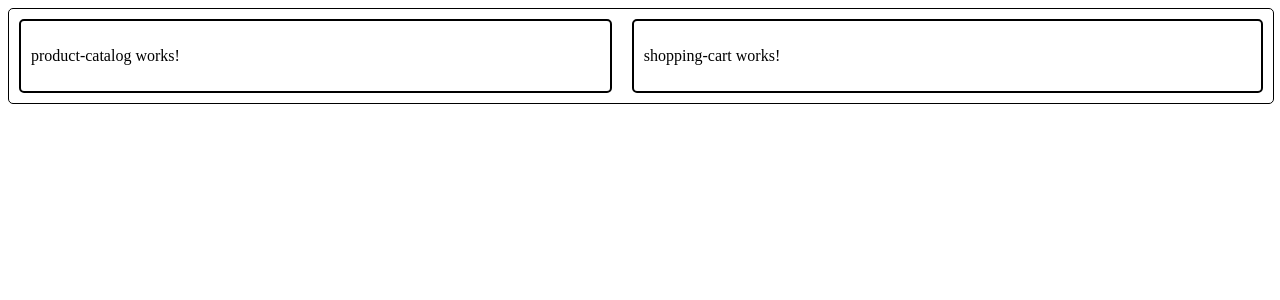
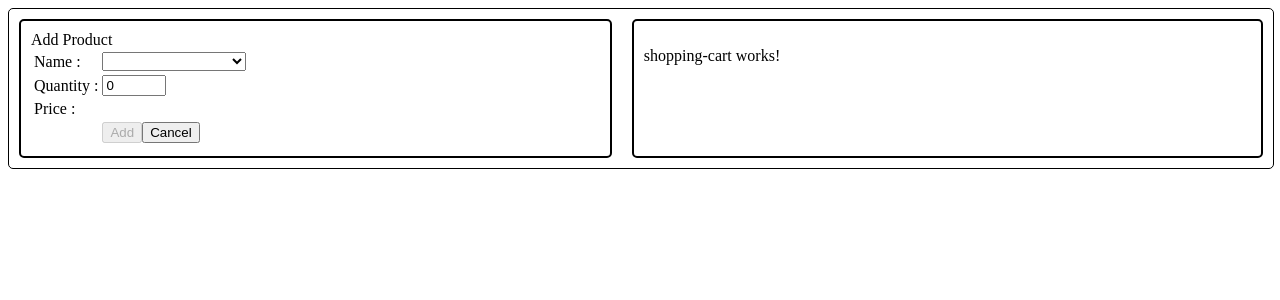
Before and after one commit to nayakam/amp-frontend-test-ts, an Angular app: page / in a window 1280 px wide. Shown: the top 300 px of the page. Built offline with nearby package versions, Linux system fonts and the light colour scheme.

Commit message:
product catalog component implemented unit test broken. Need to check

```diff
--- a/src/app/core/product-catalog.service.ts
+++ b/src/app/core/product-catalog.service.ts
@@ -1,9 +1,6 @@
 import {Injectable} from '@angular/core';
 import {Product} from '../models/product';
 import {Observable, of} from 'rxjs';
-import {delay} from 'rxjs/operators';
-
-const FETCH_LATENCY = 500;
 
 const PRODUCT_CATALOG: Product[] = [
   {id: 1, name: 'Bread', price: 4.90},
@@ -24,12 +21,12 @@ export class ProductCatalogService {
   }
 
   getProductCatalog(): Observable<Product[]> {
-    return of(PRODUCT_CATALOG).pipe(delay(FETCH_LATENCY));
+    return of(PRODUCT_CATALOG);
   }
 
   getProductCatalogById(id: number): Observable<Product> {
     // TODO : Validate input parameter
     const product: Product = PRODUCT_CATALOG.find(p => p.id === id);
-    return of(product).pipe(delay(FETCH_LATENCY));
+    return of(product);
   }
 }
--- a/src/app/shopping/product-catalog/product-catalog.component.html
+++ b/src/app/shopping/product-catalog/product-catalog.component.html
@@ -1 +1,35 @@
-<p>product-catalog works!</p>
+<ng-container>
+  <div class="component-header">
+    <div>Add Product</div>
+  </div>
+
+  <table>
+    <tr>
+      <td> Name :</td>
+      <td>
+        <select [(ngModel)]="selectedProductId" (change)="onProductSelectionChange($event.target.value)">
+          <option *ngFor="let product of ( productCatalog)"
+                  [value]="product.id"> {{product.name}} </option>
+        </select>
+      </td>
+    </tr>
+
+    <tr>
+      <td>Quantity :</td>
+      <td><input type="number" min="0" max="100" [(ngModel)]="productQuantity" (change)="onQuantitySelectionChange()"/>
+      </td>
+    </tr>
+
+    <tr>
+      <td>Price :</td>
+      <td>{{this.selectedProductPrice | currency: '$'}}</td>
+    </tr>
+    <tr>
+      <td></td>
+      <td>
+        <button type="button" [disabled]="!isAddValid" (click)="updateShoppingCart()">Add</button>
+        <button type="button" (click)="clearSelection()">Cancel</button>
+      </td>
+    </tr>
+  </table>
+</ng-container>
--- a/src/app/shopping/product-catalog/product-catalog.component.ts
+++ b/src/app/shopping/product-catalog/product-catalog.component.ts
@@ -1,4 +1,6 @@
-import { Component, OnInit } from '@angular/core';
+import {Component, EventEmitter, Input, OnInit, Output} from '@angular/core';
+import {Product} from '../../models/product';
+import {CardItem} from '../../models/card-item';
 
 @Component({
   selector: 'app-product-catalog',
@@ -7,9 +9,48 @@ import { Component, OnInit } from '@angular/core';
 })
 export class ProductCatalogComponent implements OnInit {
 
-  constructor() { }
+  @Input()
+  productCatalog: Product[];
+  @Output()
+  addedToCartEventEmitter = new EventEmitter<CardItem>();
+
+  selectedProductId: number = -1;
+  selectedProductPrice: number;
+  productQuantity: number = 0;
+  isAddValid: boolean = false;
+
+
+  constructor() {
+  }
 
   ngOnInit() {
+
   }
 
+  onProductSelectionChange(selectedProductId: number) {
+    this.selectedProductId = selectedProductId;
+    const product: Product = this.productCatalog.find(p => p.id == selectedProductId);
+    this.selectedProductPrice = product.price;
+    this.productQuantity = 0;
+    this.isAddValid = false;
+  }
+
+  onQuantitySelectionChange() {
+    this.isAddValid = (this.productQuantity > 0) && (this.selectedProductId !== -1);
+  }
+
+  updateShoppingCart() {
+    if (this.isAddValid) {
+      this.addedToCartEventEmitter.emit({
+        product: this.productCatalog.find(p => p.id == this.selectedProductId),
+        quantity: this.productQuantity,
+      });
+    }
+  }
+
+  clearSelection() {
+    this.selectedProductId = -1;
+    this.selectedProductPrice = 0;
+    this.productQuantity = 0;
+  }
 }
--- a/src/app/shopping/shopping.component.html
+++ b/src/app/shopping/shopping.component.html
@@ -1,6 +1,7 @@
 <div class="main-container mobile-container">
   <div class="product-catalog">
-    <app-product-catalog></app-product-catalog>
+    <app-product-catalog [productCatalog]="productCatalog"
+                         (addedToCartEventEmitter)="productSelected($event)"></app-product-catalog>
   </div>
   <div class="shopping-cart">
     <app-shopping-cart></app-shopping-cart>
--- a/src/app/shopping/shopping.component.ts
+++ b/src/app/shopping/shopping.component.ts
@@ -1,4 +1,7 @@
-import { Component, OnInit } from '@angular/core';
+import {Component, OnInit} from '@angular/core';
+import {ProductCatalogService} from '../core/product-catalog.service';
+import {Product} from '../models/product';
+import {CardItem} from '../models/card-item';
 
 @Component({
   selector: 'app-shopping',
@@ -7,9 +10,32 @@ import { Component, OnInit } from '@angular/core';
 })
 export class ShoppingComponent implements OnInit {
 
-  constructor() { }
+  productCatalog: Product[] = [];
+
+  constructor(private productCatalogService: ProductCatalogService) {
+
+  }
 
   ngOnInit() {
+    this.productCatalogService.getProductCatalog().subscribe(products => {
+        this.productCatalog = products;
+        // Lets as default lets sort dropdown by list
+        this.productCatalog = this.productCatalog.sort((p1, p2) => {
+
+            if (p1.name > p2.name) {
+              return 1;
+            }
+            if (p1.name < p2.name) {
+              return -1;
+            }
+            return 0;
+          }
+        )
+        ;
+      }, err => console.log(err)
+    );
   }
 
+  productSelected(cardItem: CardItem) {
+  }
 }
--- a/src/app/shopping/shopping.module.ts
+++ b/src/app/shopping/shopping.module.ts
@@ -3,6 +3,7 @@ import {CommonModule} from '@angular/common';
 import {ProductCatalogComponent} from './product-catalog/product-catalog.component';
 import {ShoppingCartComponent} from './shopping-cart/shopping-cart.component';
 import {ShoppingComponent} from './shopping.component';
+import {FormsModule} from '@angular/forms';
 
 
 @NgModule({
@@ -17,7 +18,8 @@ import {ShoppingComponent} from './shopping.component';
     ShoppingComponent
   ],
   imports: [
-    CommonModule
+    CommonModule,
+    FormsModule
   ]
 })
 export class ShoppingModule {
--- a/src/index.html
+++ b/src/index.html
@@ -2,12 +2,12 @@
 <html lang="en">
 <head>
   <meta charset="utf-8">
-  <title>AmpFrontEndTestTs</title>
+  <title>AMP Front End Test TS Demo</title>
   <base href="/">
   <meta name="viewport" content="width=device-width, initial-scale=1">
   <link rel="icon" type="image/x-icon" href="favicon.ico">
 </head>
 <body>
-  <app-root></app-root>
+<app-root></app-root>
 </body>
 </html>
```
Also changed, not shown: src/app/core/core.module.ts (+9 -5 lines).
